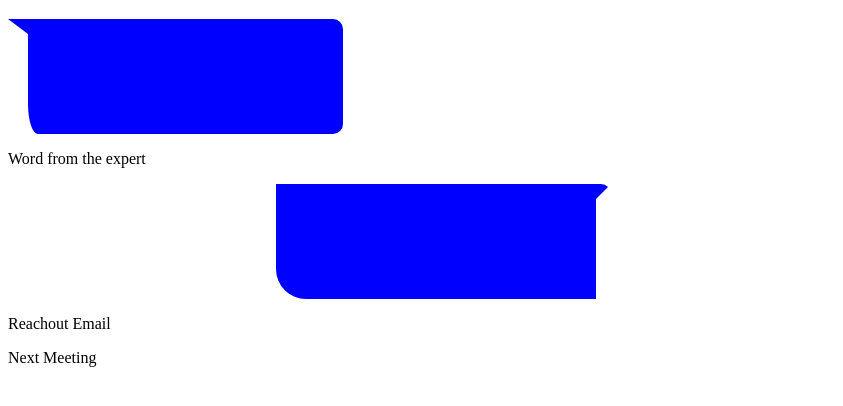
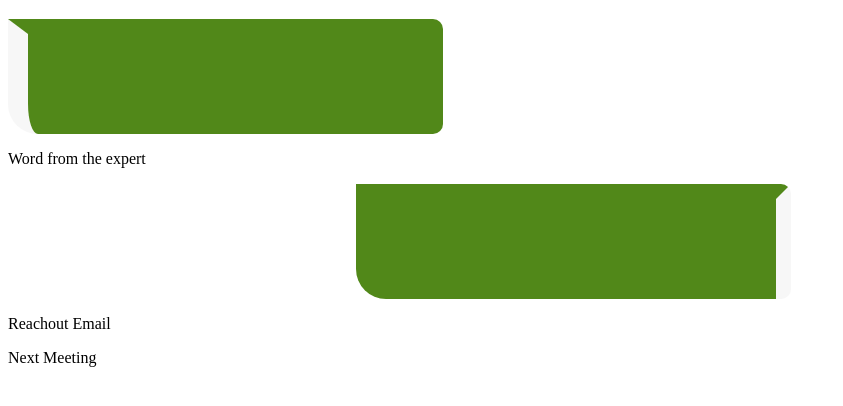
Before and after one commit to githaefrancis/ReachOut-Consel, a plain HTML site: page content.html in a window 1280 px wide. Shown: the whole page, without its empty margins (0-843 px from the left). Drawn offline with Linux system fonts and the light colour scheme.

Commit message:
add display divs for topical content

```diff
--- a/css/content_page.css
+++ b/css/content_page.css
@@ -23,12 +23,12 @@
 /* add rounded corner chat bubble */
 
 #content_description{
-  background-color: blue;
+  background-color: #518819;
   height:100px;
-  width:300px;
+  width:400px;
   border-top:15px solid transparent;
   border-right:15px solid transparent;
-  border-left:20px solid #fff;
+  border-left:20px solid #F7F7F7;
   border-top-right-radius:10px ;
   border-bottom-right-radius: 10px;
   border-bottom-left-radius: 30px;
@@ -37,12 +37,12 @@
 
 /* reply bubble */
 #content_Advice{
-  background-color: blue;
+  background-color:#518819;
   height:100px;
-  width:300px;
+  width:400px;
   border-top:15px solid transparent;
   border-left:20px solid transparent;
-  border-right:15px solid #fff;
+  border-right:15px solid #F7F7F7;
   border-top-right-radius:10px ;
   border-bottom-right-radius: 10px;
   border-bottom-left-radius: 30px;
@@ -51,3 +51,8 @@
 
 
 }
+
+#display_iframe{
+
+  background-color: #F7F7F7;
+}
```
